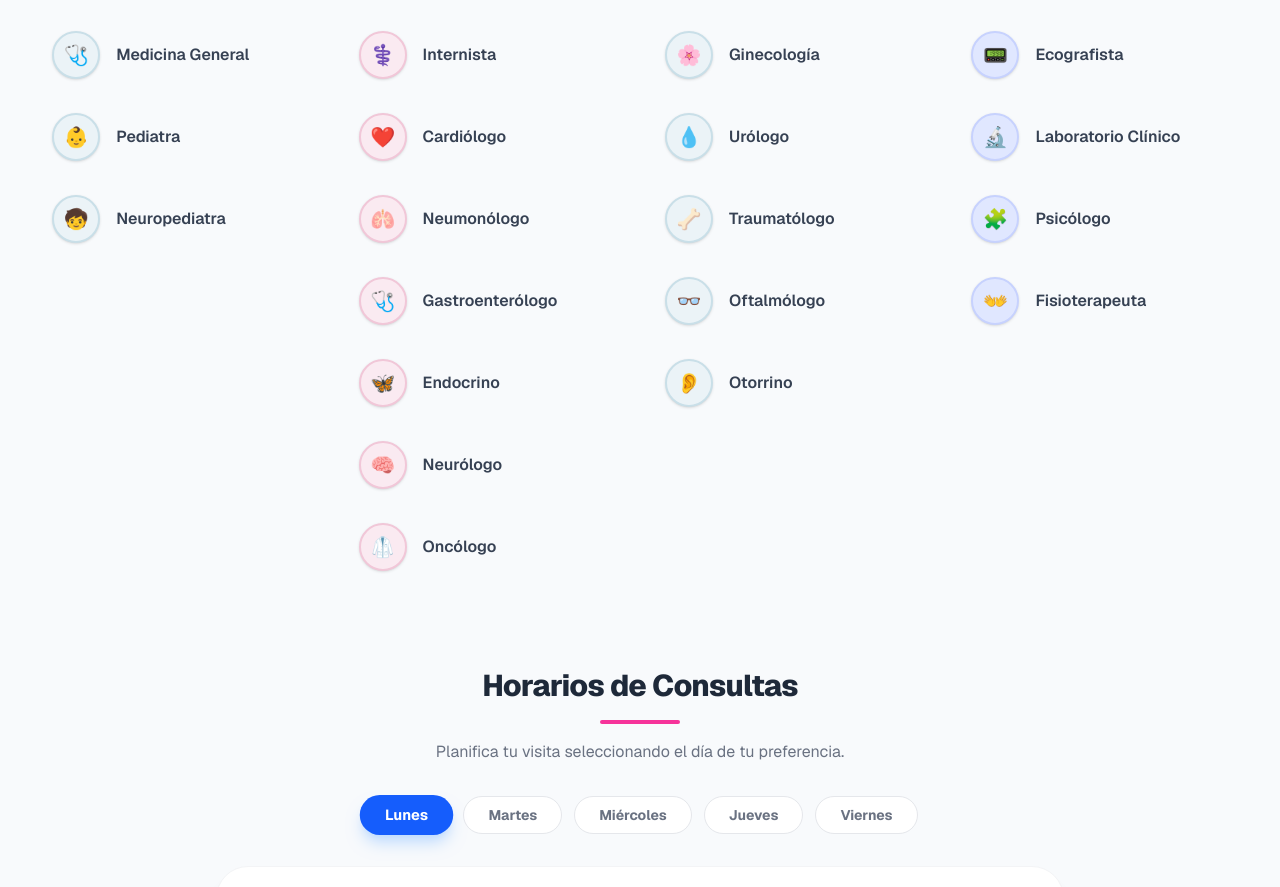
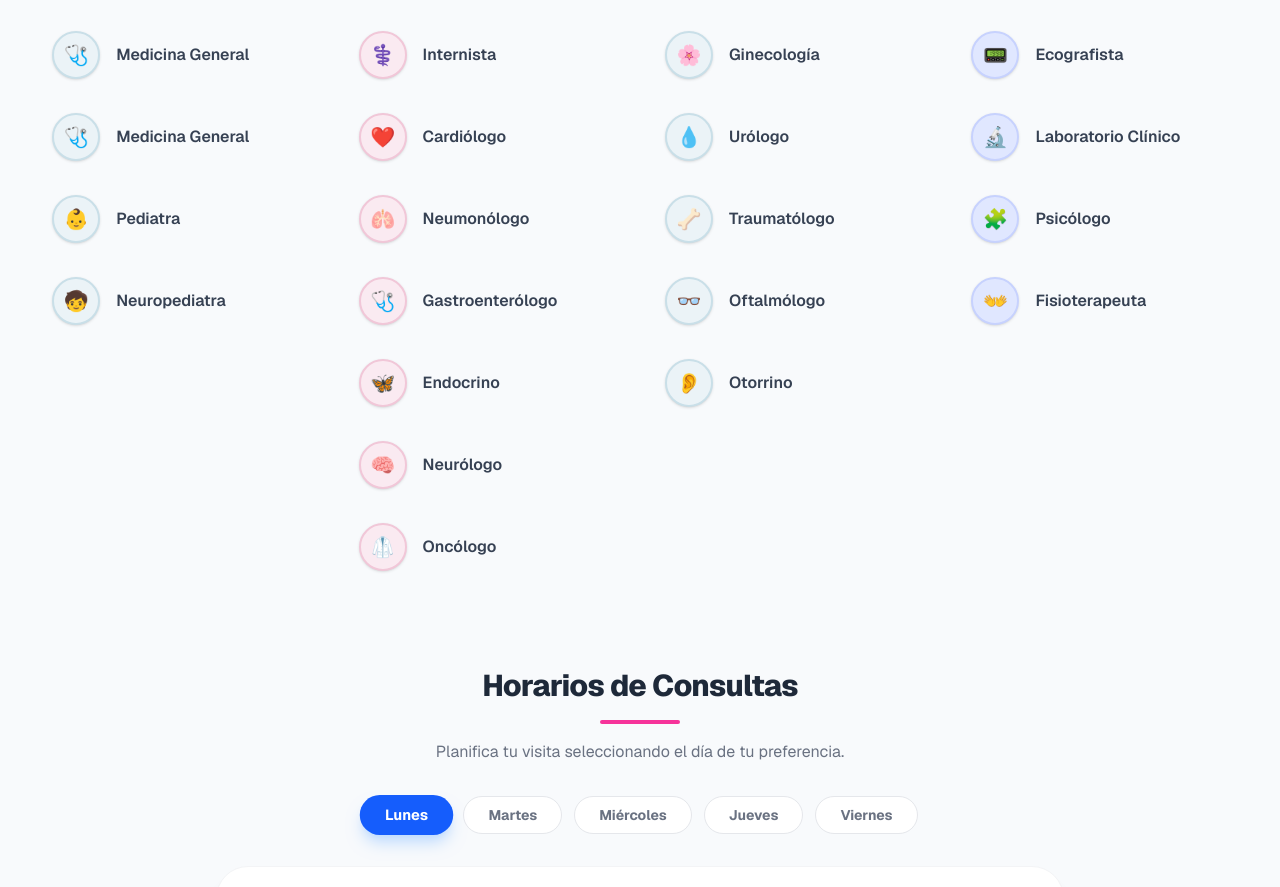
Before and after one commit to Elropp17/fundacam, a Next.js app in the folder my-fun/: page / in a window 1280 px wide. Shown: the part 1120-2007 px from the top of the page. Built offline with nearby package versions, Linux system fonts and the light colour scheme.

Commit message:
si señor

```diff
--- a/my-fun/app/page.tsx
+++ b/my-fun/app/page.tsx
@@ -53,7 +53,8 @@ export default function Home() {
       circleBg: 'bg-[#ebf3f7]',
       circleBorder: 'border-[#c9dfe8]',
       items: [
-        { id: 'p1', nombre: 'Medicina General', icon: '🩺', doctor: 'Dra. Milagros Colina y Dra. Yohana Reyes', costo: '$10', img: '/general1.jpg', descripcion: 'Nuestras especialistas te ofrecen una atención médica primaria, integral y familiar. Son el primer punto de apoyo para el diagnóstico, tratamiento y cuidado preventivo de tu salud, guiándote con calidez y profesionalismo.' },
+        { id: 'p1_milagros', nombre: 'Medicina General', icon: '🩺', doctor: 'Dra. Milagros Colina', costo: '$10', img: '/milagros.jpg', descripcion: 'Nuestra especialista te ofrece una atención médica primaria, integral y familiar. Es el primer punto de apoyo para el diagnóstico, tratamiento y cuidado preventivo de tu salud, guiándote con calidez y profesionalismo.' },
+        { id: 'p1_yohana', nombre: 'Medicina General', icon: '🩺', doctor: 'Dra. Yohana Reyes', costo: '$10', img: '/general1.jpg', descripcion: 'Nuestra especialista te ofrece una atención médica primaria, integral y familiar. Es el primer punto de apoyo para el diagnóstico, tratamiento y cuidado preventivo de tu salud, guiándote con calidez y profesionalismo.' },
         { id: 'p2', nombre: 'Pediatra', icon: '👶', doctor: 'Dra. Lorena Ramos', costo: '$25', img: '/pediatra.jpg', descripcion: 'Sabemos que tus hijos son tu mayor tesoro. Por eso, hemos creado un ambiente lleno de amor, juegos y sonrisas donde el cuidado médico se transforma en una experiencia positiva.' },
         { id: 'p3', nombre: 'Neuropediatra', icon: '🧒', doctor: 'Dra. Carmen Vivas', costo: '$45', descripcion: 'Entendemos profundamente la preocupación de los padres cuando se trata del desarrollo de sus pequeños. Con infinita ternura, paciencia y mucha vocación, evaluamos y guiamos a tus hijos.' },
       ]
@@ -65,7 +66,7 @@ export default function Home() {
       circleBg: 'bg-[#faeaf1]',
       circleBorder: 'border-[#f1c7d8]',
       items: [
-        { id: 'm1', nombre: 'Internista', icon: '⚕️', doctor: 'Dr. Héctor Salas', costo: '$25', img: '/fisio.jpg', descripcion: 'Tu salud integral es un rompecabezas que evaluamos con detalle. Como especialistas en medicina interna, conectamos los síntomas para llegar a la raíz de tu malestar ofreciendo un plan de acción para que recuperes tu vitalidad.' },
+        { id: 'm1', nombre: 'Internista', icon: '⚕️', doctor: 'Dr. Héctor Salas', costo: '$25', img: '/internista.jpg', descripcion: 'Tu salud integral es un rompecabezas que evaluamos con detalle. Como especialistas en medicina interna, conectamos los síntomas para llegar a la raíz de tu malestar ofreciendo un plan de acción para que recuperes tu vitalidad.' },
         { id: 'm2', nombre: 'Cardiólogo', icon: '❤️', doctor: 'Dr. Carlos Mendoza', costo: '$35', descripcion: 'Tu corazón no es solo un órgano, es el motor de tus sueños y emociones. Nuestro equipo de cardiología te recibe con los brazos abiertos para cuidar cada uno de tus latidos.' },
         { id: 'm3', nombre: 'Neumonólogo', icon: '🫁', doctor: 'Dra. María Fernández', costo: '$30', descripcion: 'Respirar con tranquilidad es el puente hacia una vida plena. En la Fundación, no solo tratamos tus pulmones; escuchamos tus inquietudes y te brindamos un acompañamiento cálido y humano.' },
         { id: 'm4', nombre: 'Gastroenterólogo', icon: '🩺', doctor: 'Dra. Elena Rojas', costo: '$30', descripcion: 'Entendemos que el equilibrio de tu cuerpo comienza desde adentro. Con profunda sensibilidad, te guiamos hacia una salud digestiva óptima, aliviando tus molestias con paciencia.' },
@@ -125,7 +126,7 @@ export default function Home() {
   return (
     <div className="min-h-screen bg-slate-50 text-gray-800 font-sans selection:bg-blue-200 relative flex flex-col">
 
-      {/* 1. HEADER ANIMADO (CORREGIDO A FIXED Y CON POINTER-EVENTS-NONE) */}
+      {/* 1. HEADER ANIMADO */}
       <motion.header
         className="fixed top-0 z-50 w-full flex flex-col justify-between overflow-hidden bg-[#050505] shadow-2xl"
         initial={false}
@@ -158,7 +159,7 @@ export default function Home() {
         </motion.nav>
       </motion.header>
 
-      {/* ESPACIADOR FANTASMA PARA EVITAR EL REBOTE DEL SCROLL */}
+      {/* ESPACIADOR FANTASMA */}
       <div className="h-[40vh] min-h-[350px] w-full pointer-events-none"></div>
 
       {/* 2. SECCIÓN DE NOTICIAS */}
@@ -263,7 +264,7 @@ export default function Home() {
         )}
       </AnimatePresence>
 
-      {/* 4. ESPECIALIDADES MÉDICAS (AHORA EN 4 COLUMNAS) */}
+      {/* 4. ESPECIALIDADES MÉDICAS */}
       <main className="max-w-7xl mx-auto pt-14 pb-12 px-6 flex-grow">
         <div className="text-center mb-12">
           <h3 className="text-3xl font-extrabold text-gray-800 tracking-tight">Nuestras Especialidades Médicas</h3>
```
Also changed, not shown: my-fun/public/milagros.jpg (added).
